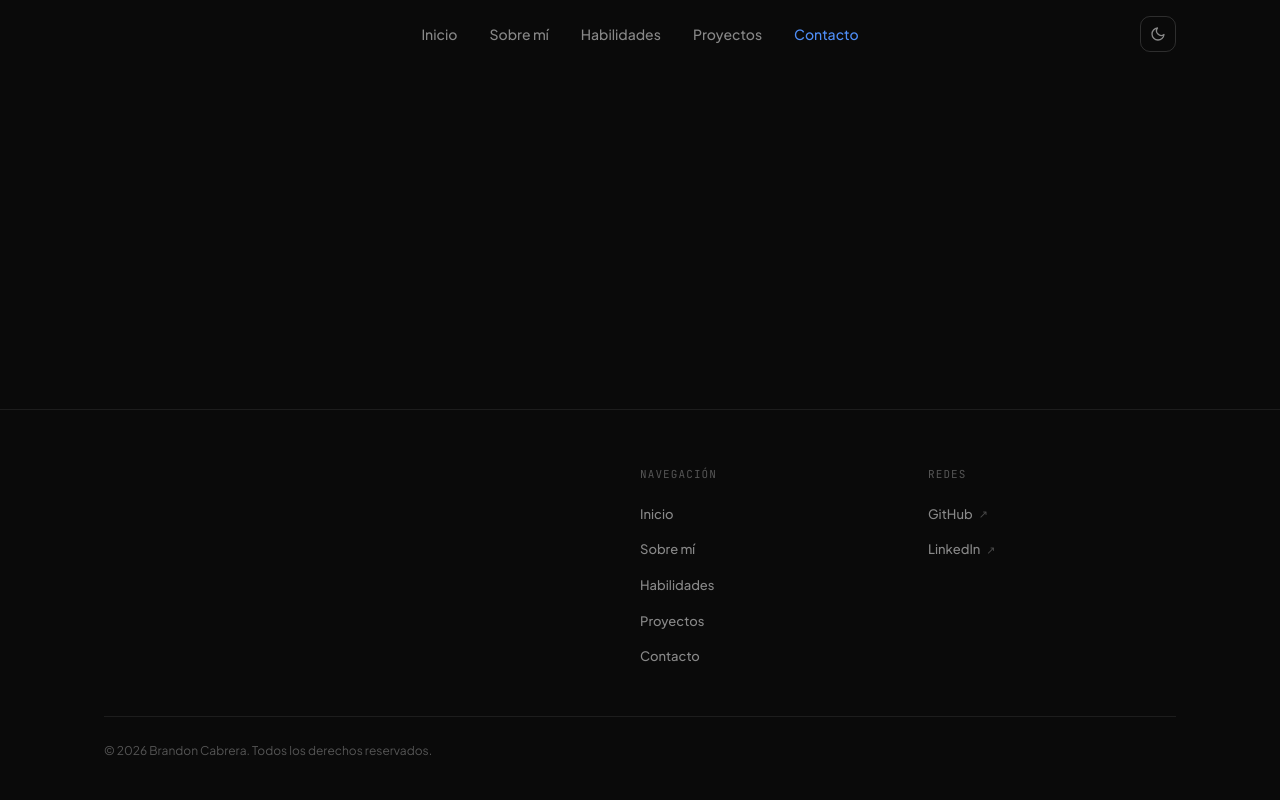
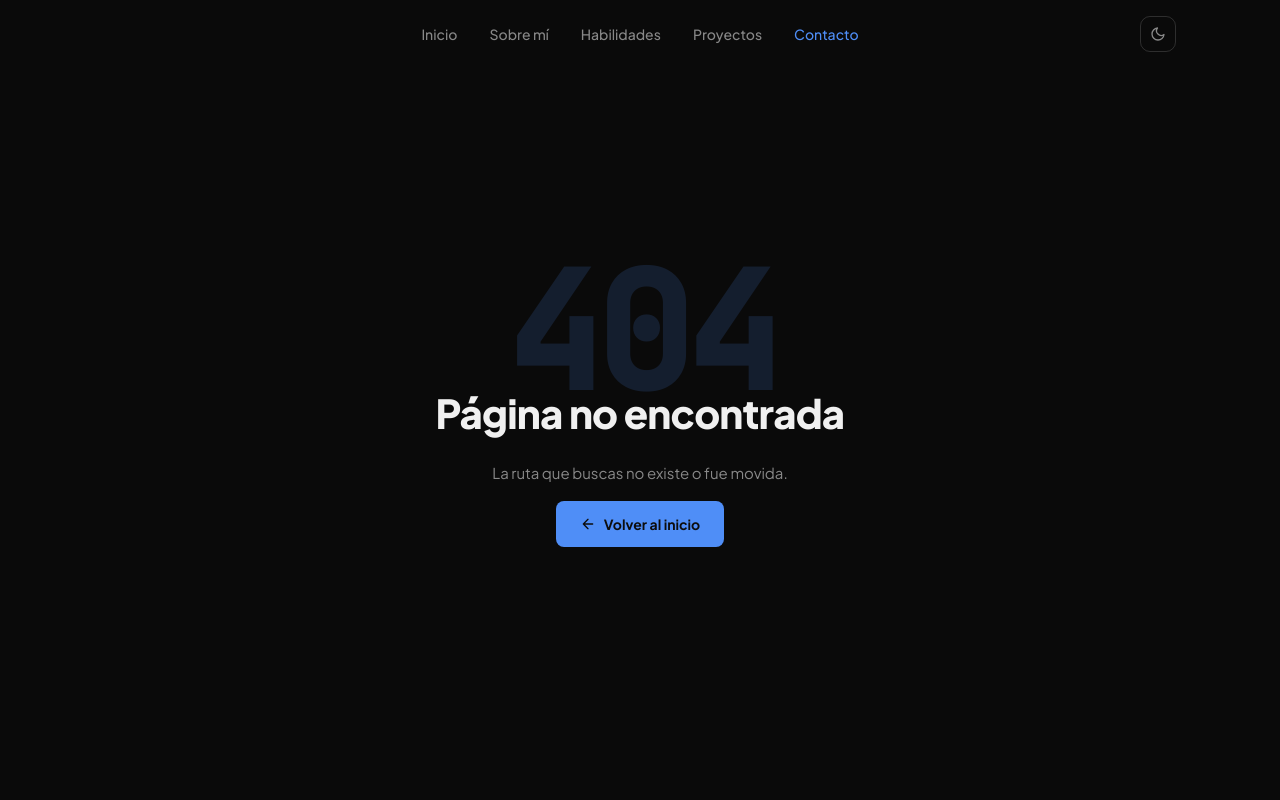
Before and after one commit to brandoncabreradev/brandon-portfolio, a Vue app: page /contacto in a window 1280 px wide. Shown: the top 800 px of the page. Built offline with nearby package versions, Linux system fonts and the light colour scheme.

Commit message:
feat: Implement theme management and add 404 Not Found route; update styles for dynamic theming.

```diff
--- a/index.html
+++ b/index.html
@@ -12,6 +12,9 @@
           sessionStorage.removeItem("redirect");
           history.replaceState(null, "", redirect);
         }
+        if (localStorage.getItem("theme") === "light") {
+          document.documentElement.classList.add("light");
+        }
       })();
     </script>
   </head>
--- a/src/App.vue
+++ b/src/App.vue
@@ -4,7 +4,7 @@ import Footer from "@/components/layout/Footer.vue";
 </script>
 
 <template>
-  <div class="min-h-screen bg-[#0a0a0a] flex flex-col">
+  <div class="min-h-screen flex flex-col" style="background: var(--bg); color: var(--text); transition: background 0.3s ease, color 0.3s ease">
     <NavBar />
     <main class="flex-1">
       <RouterView v-slot="{ Component, route }">
--- a/src/router/index.ts
+++ b/src/router/index.ts
@@ -13,6 +13,12 @@ const routes = [
     name: "about",
     component: () => import("../views/AboutView.vue"),
     meta: { title: "Sobre mí" },
+  },
+  {
+    path: "/:pathMatch(.*)*",
+    name: "not-found",
+    component: () => import("../views/NotFoundView.vue"),
+    meta: { title: "Página no encontrada" },
   },
 ];
 
--- a/src/store/modules/useThemeStore.ts
+++ b/src/store/modules/useThemeStore.ts
@@ -1,11 +1,15 @@
-import { ref, watchEffect } from "vue";
+import { ref, watch } from "vue";
 
 const isDark = ref(localStorage.getItem("theme") !== "light");
 
-watchEffect(() => {
-  document.documentElement.classList.toggle("light", !isDark.value);
-  localStorage.setItem("theme", isDark.value ? "dark" : "light");
-});
+watch(
+  isDark,
+  (val) => {
+    document.documentElement.classList.toggle("light", !val);
+    localStorage.setItem("theme", val ? "dark" : "light");
+  },
+  { immediate: false },
+);
 
 export function useThemeStore() {
   function toggle() {
--- /dev/null
+++ b/src/views/NotFoundView.vue
@@ -0,0 +1,70 @@
+<script setup>
+import { useRouter } from "vue-router";
+
+const router = useRouter();
+</script>
+
+<template>
+  <main class="not-found">
+    <div class="not-found__content">
+      <span class="not-found__code">404</span>
+      <h1 class="not-found__title">Página no encontrada</h1>
+      <p class="not-found__desc">
+        La ruta que buscas no existe o fue movida.
+      </p>
+      <button class="btn-primary" @click="router.push('/')">
+        <svg width="16" height="16" viewBox="0 0 24 24" fill="none" stroke="currentColor" stroke-width="2" stroke-linecap="round" stroke-linejoin="round">
+          <path d="M19 12H5M12 5l-7 7 7 7"/>
+        </svg>
+        Volver al inicio
+      </button>
+    </div>
+  </main>
+</template>
+
+<style scoped>
+.not-found {
+  min-height: 100vh;
+  display: flex;
+  align-items: center;
+  justify-content: center;
+  background: var(--bg);
+  padding: 24px;
+}
+
+.not-found__content {
+  display: flex;
+  flex-direction: column;
+  align-items: center;
+  text-align: center;
+  gap: 16px;
+}
+
+.not-found__code {
+  font-family: var(--font-mono);
+  font-size: clamp(6rem, 20vw, 10rem);
+  font-weight: 700;
+  line-height: 1;
+  color: var(--accent);
+  opacity: 0.15;
+  letter-spacing: -0.04em;
+  user-select: none;
+}
+
+.not-found__title {
+  font-family: var(--font-sans);
+  font-size: clamp(1.5rem, 4vw, 2.5rem);
+  font-weight: 800;
+  color: var(--text);
+  letter-spacing: -0.02em;
+  margin-top: -48px;
+}
+
+.not-found__desc {
+  font-family: var(--font-sans);
+  font-size: 15px;
+  color: var(--text-2);
+  max-width: 320px;
+  line-height: 1.6;
+}
+</style>
```
